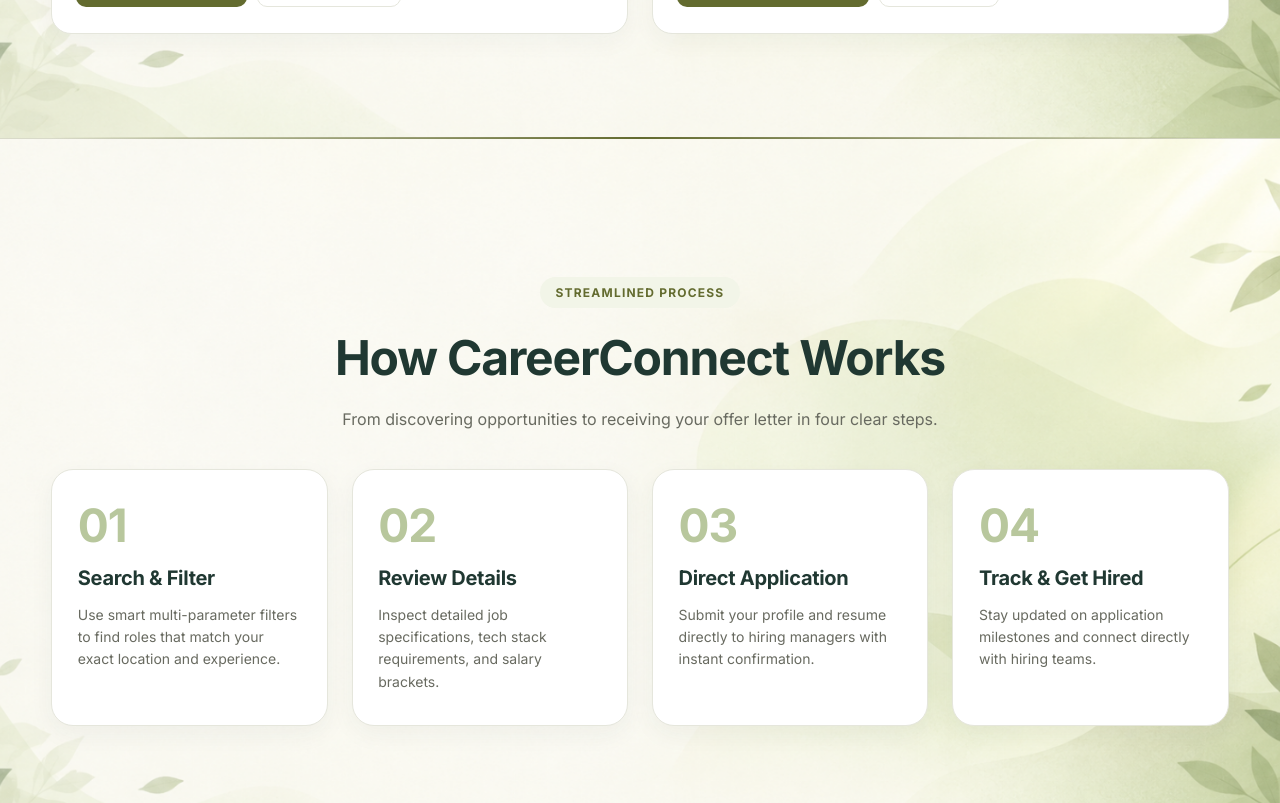
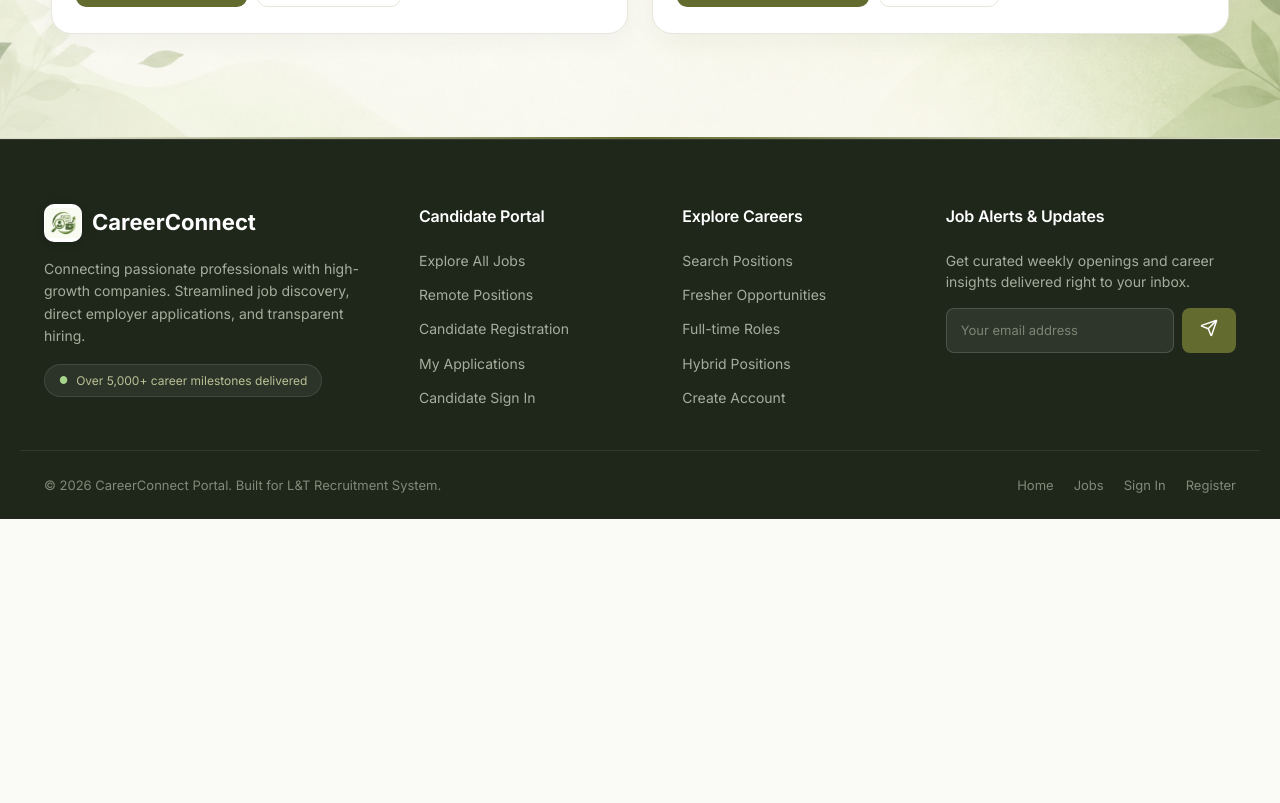
Before and after one commit to lavanyasaladhi/-Job-Recruitment-portal-, a React (Vite) app: page / in a window 1280 px wide. Shown: the part 2840-3643 px from the top of the page. After the commit the page ends 3359 px from the top, so only its background shows below. Built offline with nearby package versions, Linux system fonts and the light colour scheme; data requests are answered from the project's data file.

Commit message:
remove how it works section and login fill data button

```diff
--- a/src/pages/Home.jsx
+++ b/src/pages/Home.jsx
@@ -666,73 +666,6 @@
             </div>
           </div>
         </section>
-
-        {/* ========================================================
-
-SECTION 5: HOW IT WORKS (Full Window Size)
-
-======================================================== */}
-
-        <section className="home-window-section" id="how-it-works">
-          <div className="section-panel">
-            <div className="section-header">
-              <span className="section-badge">Streamlined Process</span>
-
-              <h2 className="section-title">How CareerConnect Works</h2>
-
-              <p className="section-subtitle">
-                From discovering opportunities to receiving your offer letter in
-                four clear steps.
-              </p>
-            </div>
-
-            <div className="steps-grid">
-              <div className="step-card">
-                <div className="step-number">01</div>
-
-                <h4>Search & Filter</h4>
-
-                <p>
-                  Use smart multi-parameter filters to find roles that match
-                  your exact location and experience.
-                </p>
-              </div>
-
-              <div className="step-card">
-                <div className="step-number">02</div>
-
-                <h4>Review Details</h4>
-
-                <p>
-                  Inspect detailed job specifications, tech stack requirements,
-                  and salary brackets.
-                </p>
-              </div>
-
-              <div className="step-card">
-                <div className="step-number">03</div>
-
-                <h4>Direct Application</h4>
-
-                <p>
-                  Submit your profile and resume directly to hiring managers
-                  with instant confirmation.
-                </p>
-              </div>
-
-              <div className="step-card">
-                <div className="step-number">04</div>
-
-                <h4>Track & Get Hired</h4>
-
-                <p>
-                  Stay updated on application milestones and connect directly
-                  with hiring teams.
-                </p>
-              </div>
-            </div>
-          </div>
-        </section>
       </main>
 
       <Footer />
--- a/src/pages/Login.jsx
+++ b/src/pages/Login.jsx
@@ -8,7 +8,6 @@
   User,
   Building2,
   BriefcaseBusiness,
-  Sparkles,
 } from "lucide-react";
 import { useAuth } from "../context/useAuth";
 import { getCandidates, createCandidate } from "../services/api";
@@ -63,30 +62,6 @@
       const next = new URLSearchParams(prev);
       next.set("mode", newMode);
       return next;
-    });
-  }
-
-  function handleDemoRecruiter() {
-    setRoleOverride("recruiter");
-    setModeOverride("signin");
-    setName("Sarah Jenkins");
-    setCompany("L&T Technology Services");
-    setEmail("recruiter@careerconnect.com");
-    setPassword("recruiter123");
-    setNotice({
-      type: "info",
-      text: "Demo recruiter credentials loaded! Click 'Sign In as Recruiter' below.",
-    });
-  }
-
-  function handleDemoCandidate() {
-    setRoleOverride("candidate");
-    setModeOverride("signin");
-    setEmail("suren@example.com");
-    setPassword("candidate123");
-    setNotice({
-      type: "info",
-      text: "Demo candidate credentials loaded! Click 'Sign In as Candidate' below.",
     });
   }
 
@@ -468,22 +443,6 @@
               </div>
             </div>
 
-            {/* Demo prefill chip */}
-            {!isRegister && (
-              <button
-                type="button"
-                className="portal-demo-chip"
-                onClick={isRecruiter ? handleDemoRecruiter : handleDemoCandidate}
-              >
-                <Sparkles size={14} />
-                <span>
-                  {isRecruiter
-                    ? "Fill Demo Recruiter (recruiter@careerconnect.com)"
-                    : "Fill Demo Candidate (suren@example.com)"}
-                </span>
-              </button>
-            )}
-
             <button
               type="submit"
               className="portal-signin-button"
```
